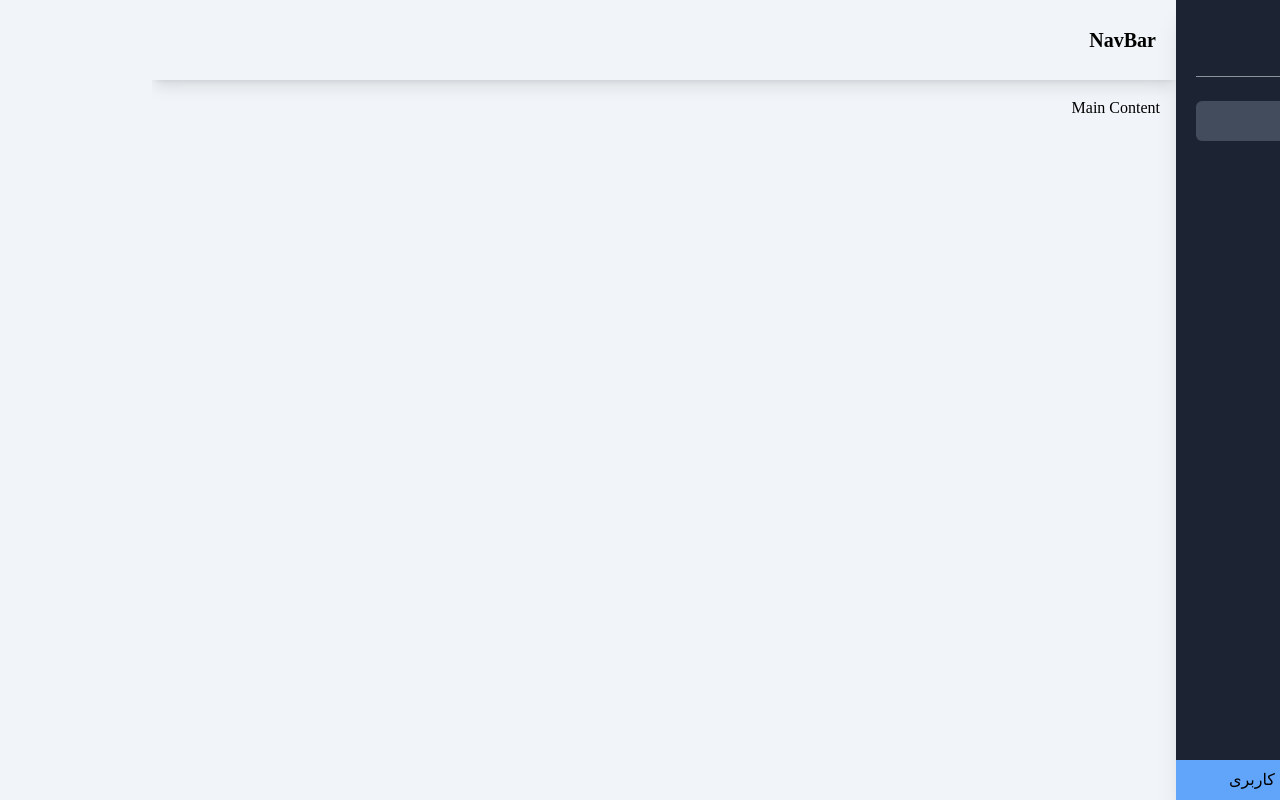
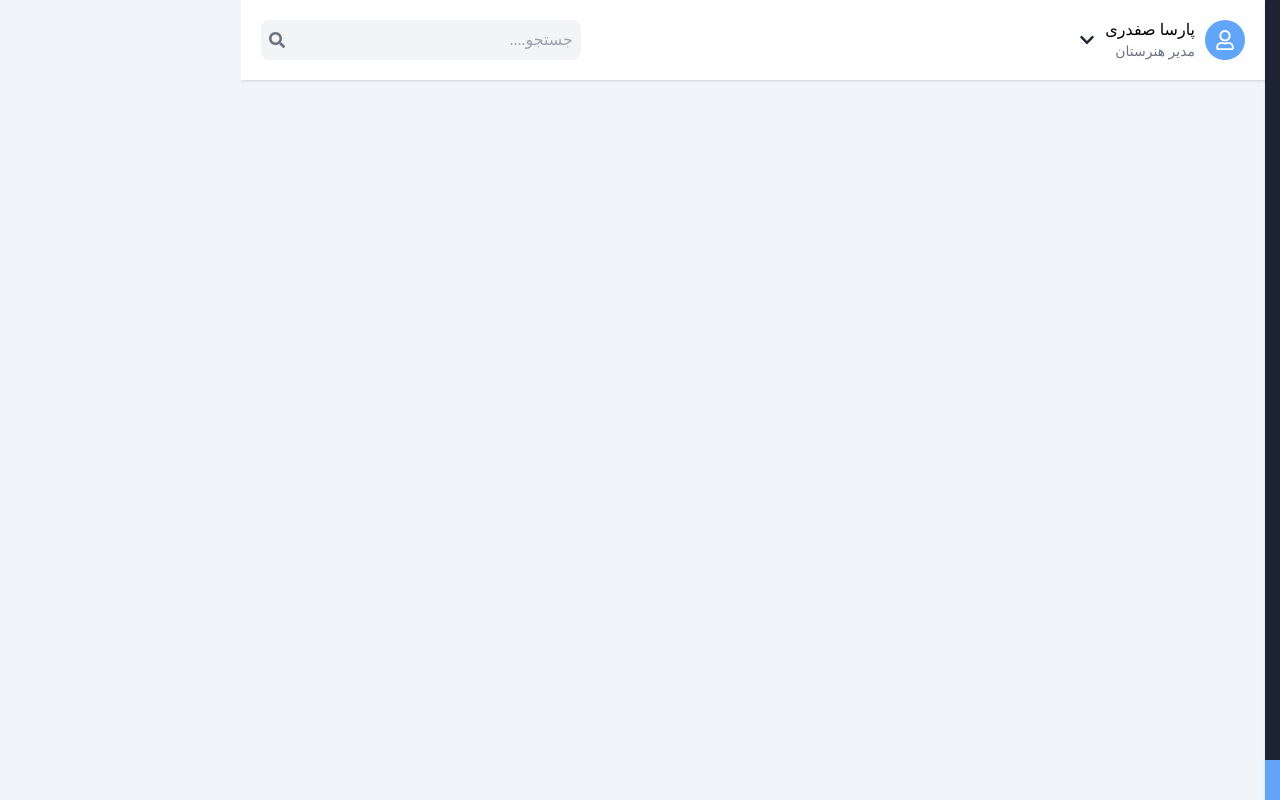
Before and after one commit to parsa-vesali/panel, a React (Vite) app: page /dashboard in a window 1280 px wide. Built offline with nearby package versions, Linux system fonts and the light colour scheme; a web font is replaced by a local one.

Commit message:
the project updated

```diff
--- a/package.json
+++ b/package.json
@@ -13,7 +13,8 @@
     "react": "^18.3.1",
     "react-dom": "^18.3.1",
     "react-icons": "^5.2.1",
-    "react-router-dom": "^6.24.0"
+    "react-router-dom": "^6.24.0",
+    "react-toastify": "^10.0.5"
   },
   "devDependencies": {
     "@types/react": "^18.3.3",
--- a/src/Components/NavBar.jsx
+++ b/src/Components/NavBar.jsx
@@ -1,12 +1,35 @@
 import React from 'react';
+import { FaBars } from "react-icons/fa6";
+import { FaRegUser, FaChevronDown, FaSearch } from "react-icons/fa";
+import {  } from "react-icons/fa";
 
 export default function NavBar({ toggleSidebar }) {
     return (
-        <div className='shadow-lg p-5 h-20 w-full flex items-center justify-between'>
-            <div className='text-xl font-semibold'>NavBar</div>
+        <div className='container shadow p-5 h-20 w-full flex items-center justify-between  bg-white'>
+
+            <div className='flex items-center gap-x-2.5 cursor-pointer pl-10'>
+                <span className='w-10 h-10 flex items-center justify-center text-white rounded-full bg-blue-400 text-xl'>
+                    <FaRegUser />
+                </span>
+                <div className="flex flex-col ">
+                    <h2 className='font-Dana-Bold'>پارسا صفدری</h2>
+                    <span className=' text-sm text-gray-500'>مدیر هنرستان</span>
+                </div>
+                <span className=' text-gray-800'>
+                    <FaChevronDown />
+                </span>
+            </div>
+
+            <div className="relative w-80 mr-10 hidden lg:flex items-center justify-between bg-gray-100 p-1 rounded-lg">
+                <input className='bg-transparent p-1' type="text" placeholder='جستجو....' />
+                <span className=' text-gray-500 p-1'>
+                    <FaSearch/>
+                </span>
+            </div>
+
             {/* دکمه برای حالت موبایل */}
-            <button onClick={toggleSidebar} className='sm:hidden text-gray-50 bg-blue-600 px-4 py-2 rounded'>
-                &#9776; {/* Hamburger icon */}
+            <button onClick={toggleSidebar} className='sm:hidden text-white bg-blue-500 p-2.5 rounded'>
+                <FaBars />
             </button>
         </div>
     );
--- a/src/Components/SideBar.jsx
+++ b/src/Components/SideBar.jsx
@@ -11,7 +11,7 @@ import { Link } from 'react-router-dom';
 
 export default function SideBar({ isOpen, toggleSidebar }) {
     return (
-        <div className={`fixed top-0 right-0 h-full w-[75%] sm:w-[20%] shadow-xl p-5 text-white transform ${isOpen ? 'translate-x-0' : 'translate-x-full'} transition-transform duration-300 ease-in-out sm:relative sm:translate-x-0 sm:right-auto sm:left-0`} style={{ backgroundColor: '#1C2434' }}>
+        <div className={`fixed top-0 right-0 h-full w-[75%] sm:w-[20%] shadow p-5 text-white transform ${isOpen ? 'translate-x-0' : 'translate-x-full'} transition-transform duration-300 ease-in-out sm:relative sm:translate-x-0 sm:right-auto sm:left-0 z-50`} style={{ backgroundColor: '#1C2434' }}>
 
             <div className="flex items-center justify-between border-b border-white/50 pb-6">
 
--- a/src/Pages/Dashboard.jsx
+++ b/src/Pages/Dashboard.jsx
@@ -1,8 +1,25 @@
-import React, { useState } from 'react'
+import React, { useEffect, useState } from 'react'
 import SideBar from '../Components/SideBar'
 import NavBar from '../Components/NavBar'
+import { toast, ToastContainer } from 'react-toastify';
+import 'react-toastify/dist/ReactToastify.css';
+export default function Dashboard() {
+    useEffect(() => {
+        if (sessionStorage.getItem('isLoggedIn') === 'true') {
+            toast.success('با موفقیت وارد شدید', {
+                position: "top-left",
+                autoClose: 3000,
+                hideProgressBar: false,
+                closeOnClick: true,
+                pauseOnHover: false,
+                draggable: true,
+                progress: undefined,
+                theme: "colored"
+            });
+            sessionStorage.removeItem('isLoggedIn');
+        }
+    }, []);
 
-export default function Dashboard() {
     const [isSidebarOpen, setIsSidebarOpen] = useState(false);
 
     const toggleSidebar = () => {
@@ -10,12 +27,22 @@ export default function Dashboard() {
     };
 
     return (
-        <div className='flex h-screen'>
-            <SideBar isOpen={isSidebarOpen} toggleSidebar={toggleSidebar} />
-            <div className='flex-1'>
-                <NavBar toggleSidebar={toggleSidebar} />
-                <div className='p-4'>Main Content</div>
+        <>
+            <div className='flex h-screen'>
+                <ToastContainer />
+                <SideBar isOpen={isSidebarOpen} toggleSidebar={toggleSidebar} />
+                <div className='flex-1'>
+                    <NavBar toggleSidebar={toggleSidebar} />
+                    <div className='p-4'>
+                    </div>
+                </div>
             </div>
-        </div>
+            {/* OVERLAY */}
+            {isSidebarOpen && (
+                <div onClick={toggleSidebar} className="fixed w-full h-full top-0 left-0 bg-black/40 z-20 md:backdrop-blur transition-all"></div>
+            )}
+        </>
+
+
     );
 }
--- a/src/Pages/Login.jsx
+++ b/src/Pages/Login.jsx
@@ -9,6 +9,7 @@ export default function Login() {
     const handleLogin = (event) => {
         event.preventDefault();
         if (username === 'admin' && password === 'admin') {
+            sessionStorage.setItem('isLoggedIn', 'true'); // ذخیره وضعیت ورود در sessionStorage
             navigate('/dashboard');
         } else {
             alert('Invalid credentials');
--- a/src/index.css
+++ b/src/index.css
@@ -30,3 +30,8 @@ input , textarea {
     outline: none;
     border: none;
 }
+
+.Toastify__toast-body {
+    direction: rtl !important;
+    font-family: 'Dana' !important;
+}
```
Also changed, not shown: 1 other file (tests, documents, lock files or other folders).
